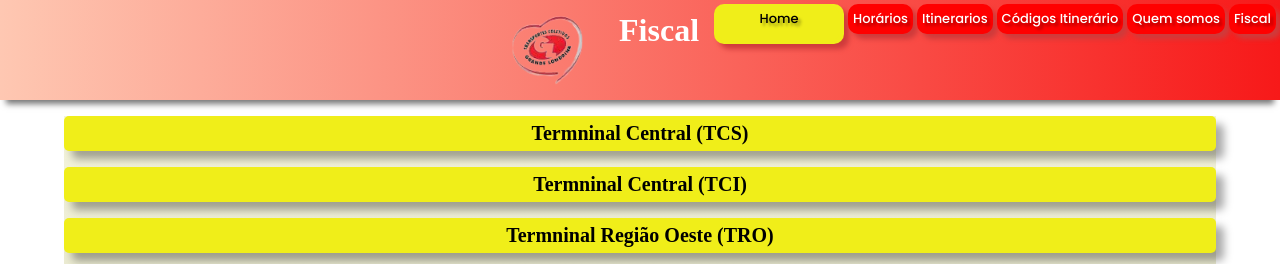
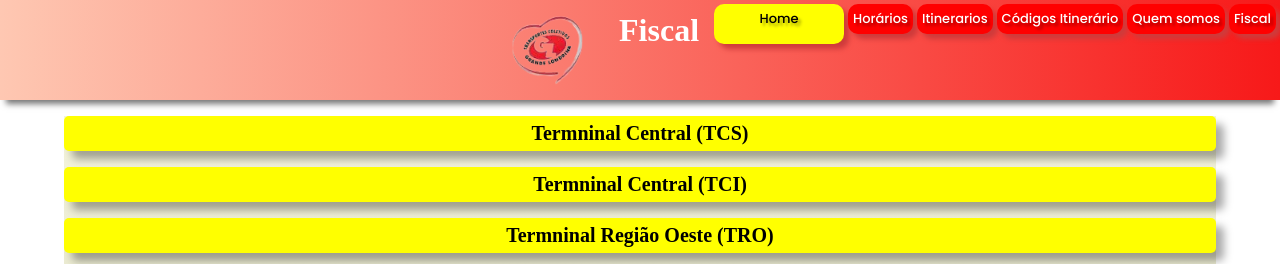
Before and after one commit to IslanJesus/cco, a plain HTML site: page Fiscal.html in a window 1280 px wide. In both pictures the pointer is over the link "Home". Shown: the top 264 px of the page. Drawn offline with Linux system fonts and the light colour scheme; grey boxes are pictures that could not be loaded.

Commit message:
Update style.css

```diff
--- a/style.css
+++ b/style.css
@@ -102,8 +102,8 @@ body{
     width: 120px;
     height: 30px;
     color: black;
-    background: #F0EE19;
-    border: 5px solid #F0EE19;
+    background: yellow;
+    border: 5px solid yellow;
     transition: none;
     -webkit-transition: .4s;
 }
@@ -188,7 +188,7 @@ main .tcr > h1 {
     display: flex;
     justify-content: center;
     font-size: 20px;
-    background-color: #F0EE19;
+    background-color: yellow;
     height: 35px;
     display: flex;
     justify-content: center;
@@ -291,7 +291,7 @@ main .tcr > h1 {
     display: flex;
     justify-content: center;
     font-size: 20px;
-    background-color: #F0EE19;
+    background-color: yellow;
     height: 35px;
     display: flex;
     justify-content: center;
```
